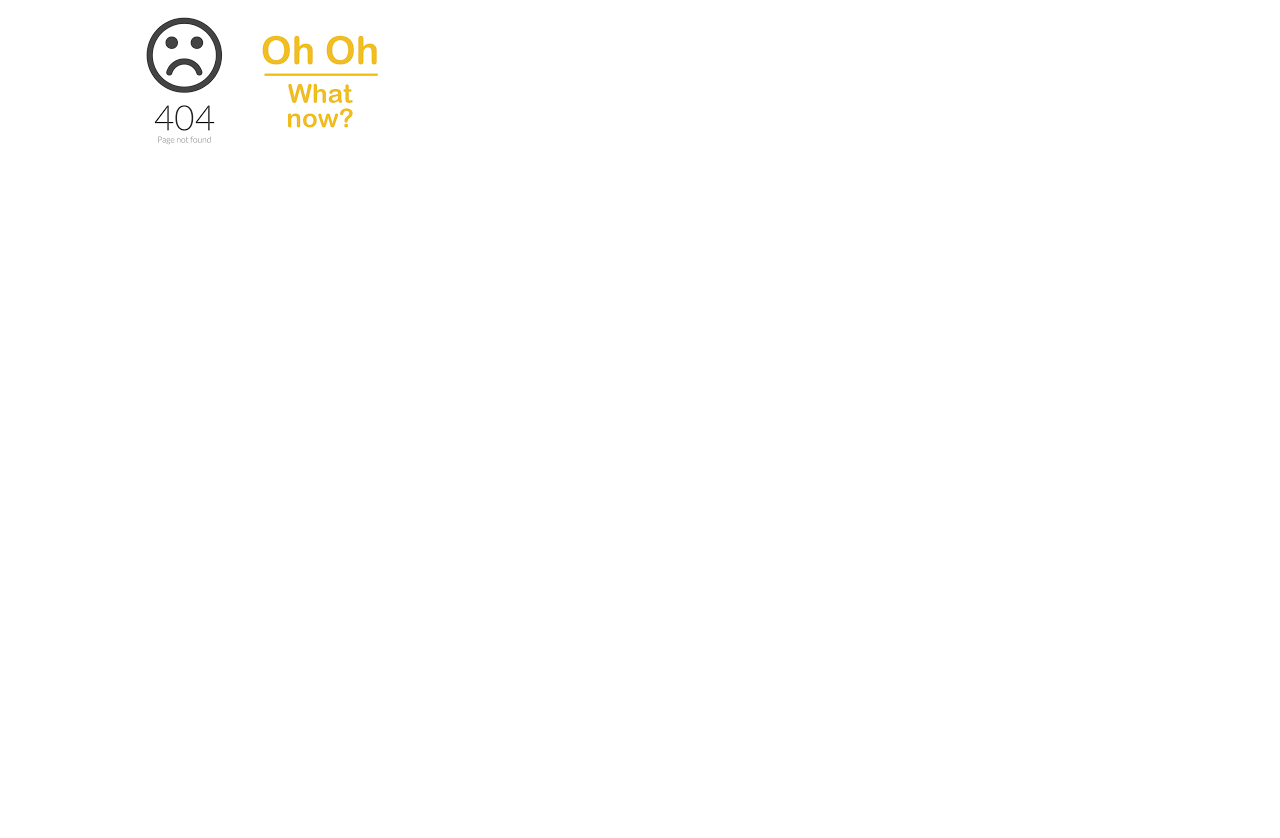
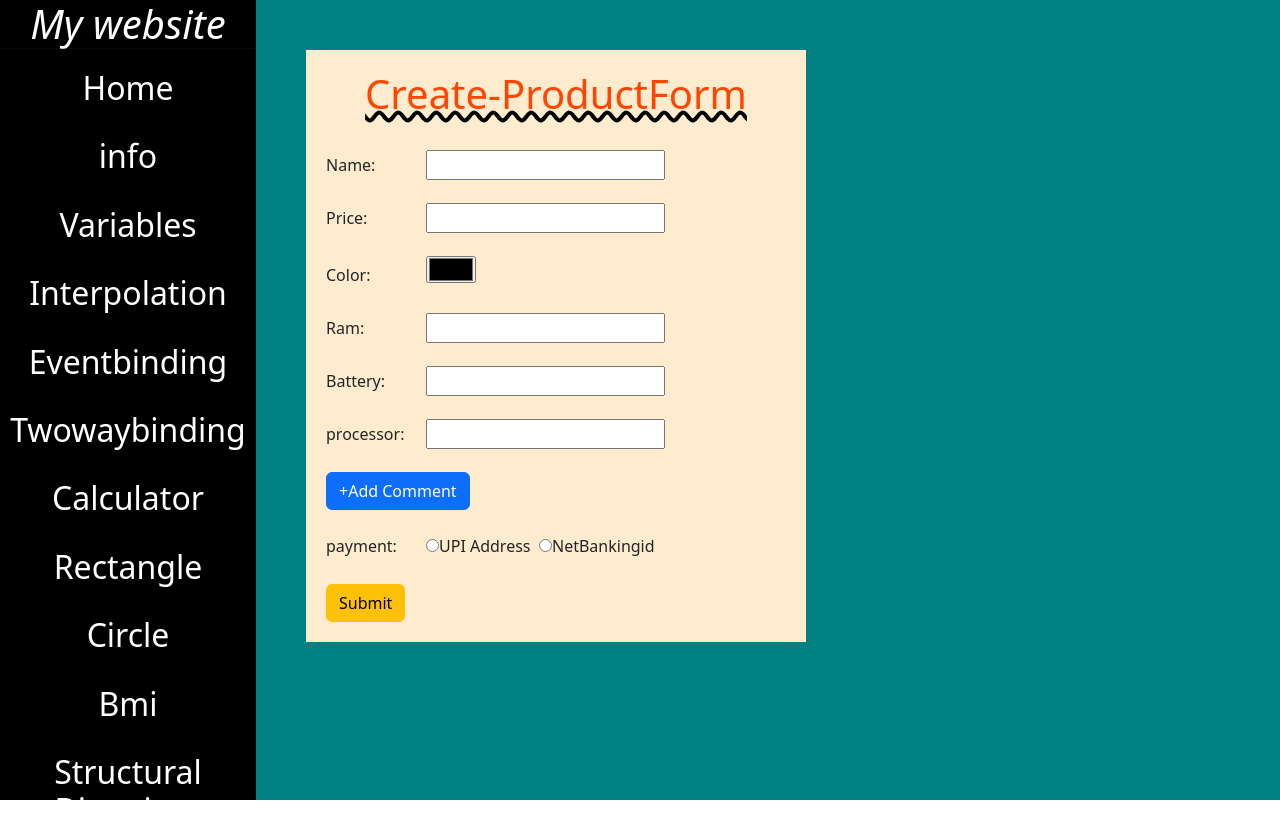
Before and after one commit to Ravikanikireddy/my-app2, an Angular app: page /dashboard/create-productform in a window 1280 px wide. Shown: the top 838 px of the page. After the commit the page ends 800 px from the top, so only its background shows below. Built offline with nearby package versions, Linux system fonts and the light colour scheme; sample sign-in values are in the browser's storage.

Commit message:
created & write productform

```diff
--- a/src/app/app-routing.module.ts
+++ b/src/app/app-routing.module.ts
@@ -30,6 +30,7 @@ import { CreateBankComponent } from './create-bank/create-bank.component';
 import { CreateStudentComponent } from './create-student/create-student.component';
 import { authenticationGuard } from './authentication.guard';
 import { CreateUserComponent } from './create-user/create-user.component';
+import { CreateProductformComponent } from './create-productform/create-productform.component';
 
 
 const routes: Routes = [
@@ -60,7 +61,8 @@ const routes: Routes = [
        {path:'create-vehicle',component:CreateVehicleComponent},
        {path:'create-bank',component:CreateBankComponent},
        {path:'create-student',component:CreateStudentComponent},
-       {path:'create-user',component:CreateUserComponent}
+       {path:'create-user',component:CreateUserComponent},
+       {path:'create-productform',component:CreateProductformComponent}
        ]},
      {path:'',component:LoginComponent },
      {path:'**',component:PagenotfoundComponent}
--- a/src/app/app.module.ts
+++ b/src/app/app.module.ts
@@ -34,6 +34,7 @@ import { CreateVehicleComponent } from './create-vehicle/create-vehicle.componen
 import { CreateBankComponent } from './create-bank/create-bank.component';
 import { CreateStudentComponent } from './create-student/create-student.component';
 import { CreateUserComponent } from './create-user/create-user.component';
+import { CreateProductformComponent } from './create-productform/create-productform.component';
 
 @NgModule({
   declarations: [
@@ -67,6 +68,7 @@ import { CreateUserComponent } from './create-user/create-user.component';
     CreateBankComponent,
     CreateStudentComponent,
     CreateUserComponent,
+    CreateProductformComponent,
      ],
   imports: [
     BrowserModule,
--- /dev/null
+++ b/src/app/create-productform/create-productform.component.html
@@ -0,0 +1,76 @@
+<div class="parent">
+
+
+    <h1 style="color:orangered;text-align: center; text-decoration: underline wavy black;">Create-ProductForm</h1>
+    <br>
+    <form [formGroup]="productForm">
+
+        <label>Name:</label>
+        <input type="text" formControlName="name">
+        <br>
+
+        <label>Price:</label>
+        <input type="number" formControlName="price">
+        <br>
+
+        <label>Color:</label>
+        <input type="color" formControlName="color">
+        <br>
+
+        <div class="child" formGroupName="features">
+
+            <label>Ram:</label>
+            <input type="text" formControlName="ram">
+            <br>
+
+            <label>Battery:</label>
+            <input type="text" formControlName="battery">
+            <br>
+
+            <label>processor:</label>
+            <input type="text" formControlName="processor">
+            <br>
+
+        </div>
+        <button (click)="addcomment()" class="btn btn-primary">+Add Comment</button>
+        <div formArrayName="comments"><br>
+            <div *ngFor="let comment of commentsFormArray.controls; let i= index" class="comments">
+                <div formGroupName="{{i}}">
+                    <h1>comment{{i+1}}</h1>
+                    <label>name:</label>
+                    <input type="text" formControlName="name">
+                    <br>
+
+                    <label>time:</label>
+                    <input type="time" formControlName="time">
+                    <br>
+
+                    <label>message:</label>
+                    <input type="text" formControlName="message">
+                    <br>
+                    <button (click)="deletecomment(i)" class="btn btn-danger">delete</button>
+                </div>
+            </div>
+        </div>
+
+        <label for>payment:</label>
+        <input type="radio" id="upi" value="upi address" name="payment" formControlName="payment">
+        <label for="upi">UPI Address</label>
+        <input type="radio" id="net" value="netbankingid" name="payment" formControlName="payment">
+        <label for="net">NetBankingid</label>
+
+
+        <div *ngIf="productForm.get('payment')?.value=='upi address'">
+            <label>UPI address:</label>
+            <input type="text" formControlName="upi">
+        </div>
+
+        <div *ngIf="productForm.get('payment')?.value=='netbankingid'">
+            <label>Net Banking Id:</label>
+            <input type="text" formControlName="net ">
+        </div><br>
+
+
+        <button (click)="submit()" class="btn btn-warning">Submit</button>
+    </form>
+</div>
--- /dev/null
+++ b/src/app/create-productform/create-productform.component.scss
@@ -0,0 +1,22 @@
+.parent{
+    width:500px;
+    height:auto;
+    background-color: blanchedalmond;
+    padding:20px;
+    margin:50px;
+}
+
+
+label{
+    display:inline-block;
+    height:50px;
+    width:100px;
+}
+.comments{
+          width:400px;
+          height:280px;
+           background-color: aqua;
+           border-radius:30px;
+          padding:15px;
+          margin-bottom: 10px;
+}
--- /dev/null
+++ b/src/app/create-productform/create-productform.component.ts
@@ -0,0 +1,45 @@
+import { Comment } from '@angular/compiler';
+import { Component } from '@angular/core';
+import { FormArray, FormControl, FormGroup } from '@angular/forms';
+
+@Component({
+  selector: 'app-create-productform',
+  templateUrl: './create-productform.component.html',
+  styleUrls: ['./create-productform.component.scss']
+})
+export class CreateProductformComponent {
+  public productForm: FormGroup = new FormGroup({
+    name: new FormControl(),
+    price: new FormControl(),
+    color: new FormControl(),
+    features: new FormGroup({
+      ram: new FormControl(),
+      battery: new FormControl(),
+      processor: new FormControl()
+    }),
+    comments: new FormArray([]),
+    payment: new FormControl(),
+    upi: new FormControl(),
+    net: new FormControl()
+  });
+
+  get commentsFormArray() {
+    return this.productForm.get('comments') as FormArray;
+  }
+  addcomment() {
+    this.commentsFormArray.push(
+      new FormGroup({
+        name: new FormControl(),
+        time: new FormControl(),
+        message: new FormControl()
+      })
+    )
+  }
+  deletecomment(i: number) {
+    this.commentsFormArray.removeAt(i);
+  }
+  submit() {
+    console.log(this.productForm);
+  }
+
+}
--- a/src/app/create-user/create-user.component.html
+++ b/src/app/create-user/create-user.component.html
@@ -54,8 +54,8 @@
         </div>
 
         <button (click)="addCard()" class="btn btn-primary">add card</button>
-        <div formArrayName="cards">
-            <div *ngFor="let card of cardsFormArray.controls; let i = index">
+        <div formArrayName="cards"><br>
+            <div *ngFor="let card of cardsFormArray.controls; let i = index" class="cards">
                 <div formGroupName="{{i}}">
 
                     <h1>card{{i+1}}</h1>
--- a/src/app/create-user/create-user.component.scss
+++ b/src/app/create-user/create-user.component.scss
@@ -3,7 +3,8 @@
     height:auto;
     background-color:aqua;
     padding:30px;
-    margin:auto;
+    margin:30px;
+    border-radius:15px;
 }
 label{
 
@@ -11,7 +12,17 @@ label{
     width:100px;
     height:50px;
 }
-input:focus{
+input:hover{
     cursor:pointer;
     background-color: blanchedalmond;
 }
+.cards{
+    width:400px;
+    height:300px;
+
+    padding:15px;
+    margin-bottom:20px;
+    background-color: blanchedalmond;
+    border-radius: 15px;
+
+}
--- a/src/app/create-user/create-user.component.ts
+++ b/src/app/create-user/create-user.component.ts
@@ -20,7 +20,7 @@ export class CreateUserComponent {
     type: new FormControl(),
     busfee: new FormControl(),
     hostelfee: new FormControl(),
-    cards: new FormArray([])
+    cards: new FormArray([]),
 
   });
 
--- a/src/app/dashboard/dashboard.component.html
+++ b/src/app/dashboard/dashboard.component.html
@@ -28,6 +28,7 @@
        <h2 routerLink="create-bank">Create-Bank</h2>
        <h2 routerLink="create-student">Create-Student</h2>
        <h2 routerLink="create-user">Create-User</h2>
+       <h2 routerLink="create-productform">Create-ProductForm</h2>
        <button (click)="logout()">logout</button>
        </div>
     <div class="right">
```
Also changed, not shown: 1 other file (tests, documents, lock files or other folders).
